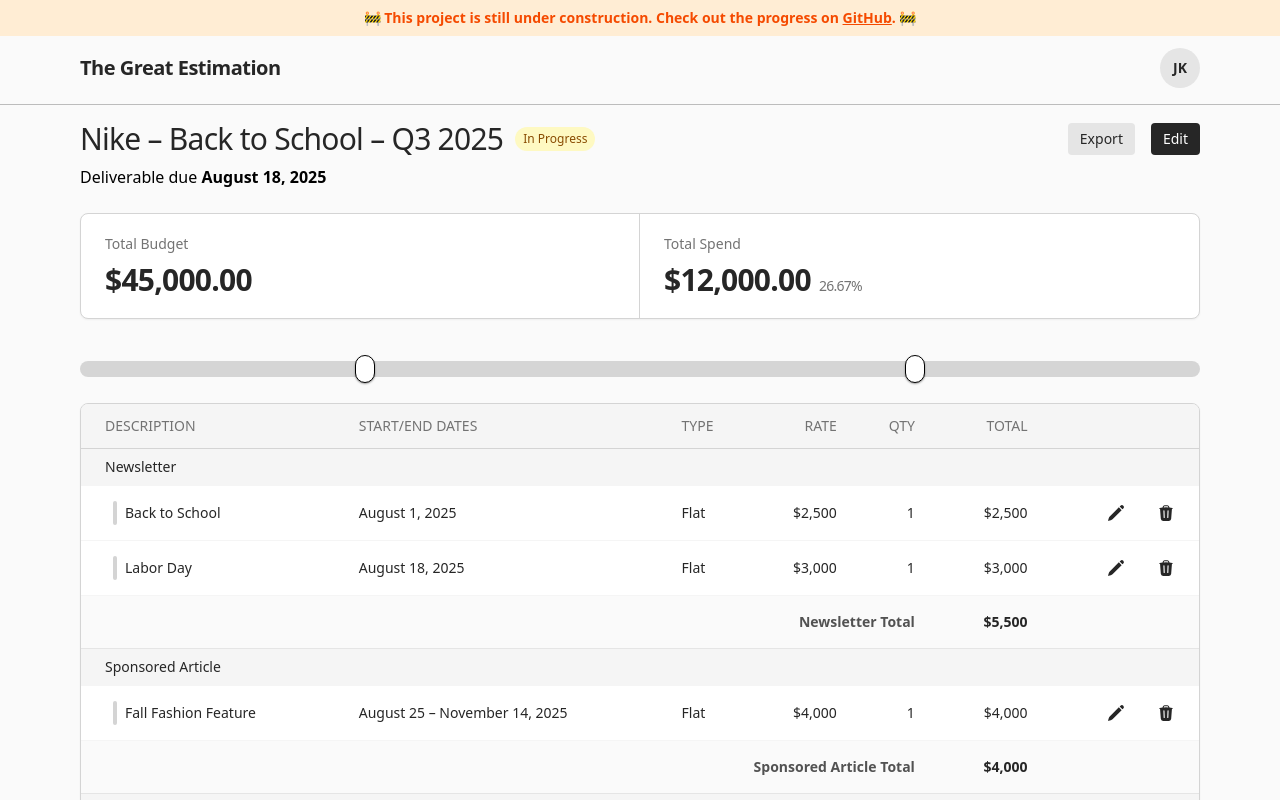
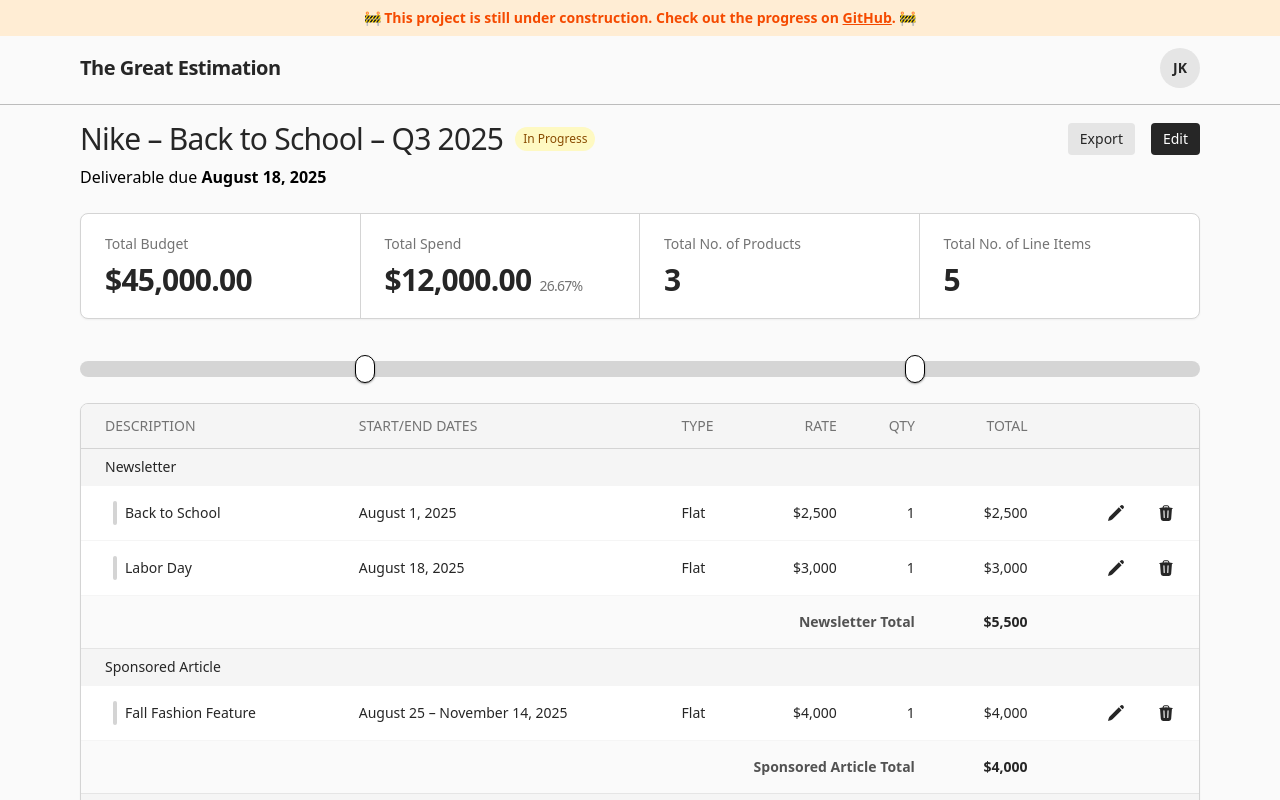
Before and after one commit to kim-jenny5/the-great-estimation, a Next.js app: page / in a window 1280 px wide. Shown: the top 800 px of the page. Built offline with nearby package versions, Linux system fonts and the light colour scheme; a web font is replaced by a local one.

Commit message:
add more stats

```diff
--- a/components/ConstructionBanner.tsx
+++ b/components/ConstructionBanner.tsx
@@ -1,7 +1,8 @@
 export default function ConstructionBanner() {
 	return (
 		<div className='fixed top-0 z-50 w-full bg-orange-100 px-4 py-2 text-center text-sm font-semibold text-orange-600'>
-			🚧 This project is still under construction. Check out the progress on{` `}
+			🚧 This project is still under construction. Check out the progress on
+			{` `}
 			<a
 				href='https://github.com/kim-jenny5/the-great-estimation'
 				target='_blank'
--- a/components/StatCard.tsx
+++ b/components/StatCard.tsx
@@ -1,15 +1,20 @@
 import { formatCurrency, formatPercentage } from '@/util/formatters';
 
-type StatCardProps = { title: string; value: number; percentage?: number };
+type StatCardProps = {
+	title: string;
+	value: number;
+	percentage?: number;
+	isCurrency?: boolean;
+};
 
-export default function StatCard({ title, value, percentage }: StatCardProps) {
+export default function StatCard({ title, value, percentage, isCurrency }: StatCardProps) {
 	return (
 		<div className='flex flex-col gap-y-2 px-6 py-5'>
 			<dt className='flex items-center justify-between text-sm font-medium text-neutral-500'>
 				<span>{title}</span>
 			</dt>
 			<dd className='text-3xl font-semibold tracking-tight text-neutral-800'>
-				{formatCurrency(value, { withCents: true })}
+				{isCurrency ? formatCurrency(value, { withCents: true }) : value}
 				{percentage && (
 					<span className='ml-2 text-sm font-medium text-neutral-500'>
 						{formatPercentage(percentage)}
--- a/components/StatGroup.tsx
+++ b/components/StatGroup.tsx
@@ -1,15 +1,19 @@
 import StatCard from './StatCard';
 
 export default function StatGroup() {
-	const totalBudget = 45_000;
-	const totalSpend = 12_000;
+	const totalBudget = 45000;
+	const totalSpend = 12000;
+	const totalProducts = 3;
+	const totalLineItems = 5;
 	const percentage = totalSpend / totalBudget;
 
 	return (
-		<div className='card bg-white'>
-			<dl className='grid grid-cols-2 divide-x divide-neutral-300'>
-				<StatCard title='Total Budget' value={totalBudget} />
-				<StatCard title='Total Spend' value={totalSpend} percentage={percentage} />
+		<div className='overflow-hidden rounded-lg border border-neutral-300 bg-white shadow-xs'>
+			<dl className='grid grid-cols-4 divide-x divide-neutral-300'>
+				<StatCard title='Total Budget' value={totalBudget} isCurrency />
+				<StatCard title='Total Spend' value={totalSpend} percentage={percentage} isCurrency />
+				<StatCard title='Total No. of Products' value={totalProducts} />
+				<StatCard title='Total No. of Line Items' value={totalLineItems} />
 			</dl>
 		</div>
 	);
--- a/eslint.config.mjs
+++ b/eslint.config.mjs
@@ -12,7 +12,11 @@
 		ignores: ['.next/**', 'public/**', 'next.config.js', 'postcss.config.js', 'generated/**'],
 	},
 	{ files: ['**/*.{js,mjs,cjs,ts,jsx,tsx}'] },
-	{ languageOptions: { globals: { ...globals.browser, ...globals.node, React: 'readonly' } } },
+	{
+		languageOptions: {
+			globals: { ...globals.browser, ...globals.node, React: 'readonly' },
+		},
+	},
 	pluginJs.configs.recommended,
 	...tsEslint.configs.recommended,
 	eslintPluginUnicorn.configs.recommended,
@@ -25,7 +29,10 @@
 			},
 		},
 	},
-	...compat.config({ extends: ['next', 'prettier'], settings: { next: { rootDir: '.' } } }),
+	...compat.config({
+		extends: ['next', 'prettier'],
+		settings: { next: { rootDir: '.' } },
+	}),
 	{
 		rules: {
 			'no-undef': 'error',
@@ -33,7 +40,11 @@
 			'tailwindcss/no-custom-classname': 'off',
 			'@typescript-eslint/no-unused-vars': [
 				'error',
-				{ argsIgnorePattern: '^_', varsIgnorePattern: '^_', caughtErrorsIgnorePattern: '^_' },
+				{
+					argsIgnorePattern: '^_',
+					varsIgnorePattern: '^_',
+					caughtErrorsIgnorePattern: '^_',
+				},
 			],
 			'unicorn/prevent-abbreviations': 'off',
 			'unicorn/filename-case': 'off',
--- a/util/formatters.tsx
+++ b/util/formatters.tsx
@@ -17,7 +17,11 @@
 };
 
 export const formatDate = (date: Date) =>
-	date.toLocaleDateString(`en-US`, { month: `long`, day: `numeric`, year: `numeric` });
+	date.toLocaleDateString(`en-US`, {
+		month: `long`,
+		day: `numeric`,
+		year: `numeric`,
+	});
 
 export const formatMonth = (date: Date) =>
 	date.toLocaleDateString(`en-US`, { month: `long`, day: `numeric` });
```
Also changed, not shown: 1 other file (tests, documents, lock files or other folders).
